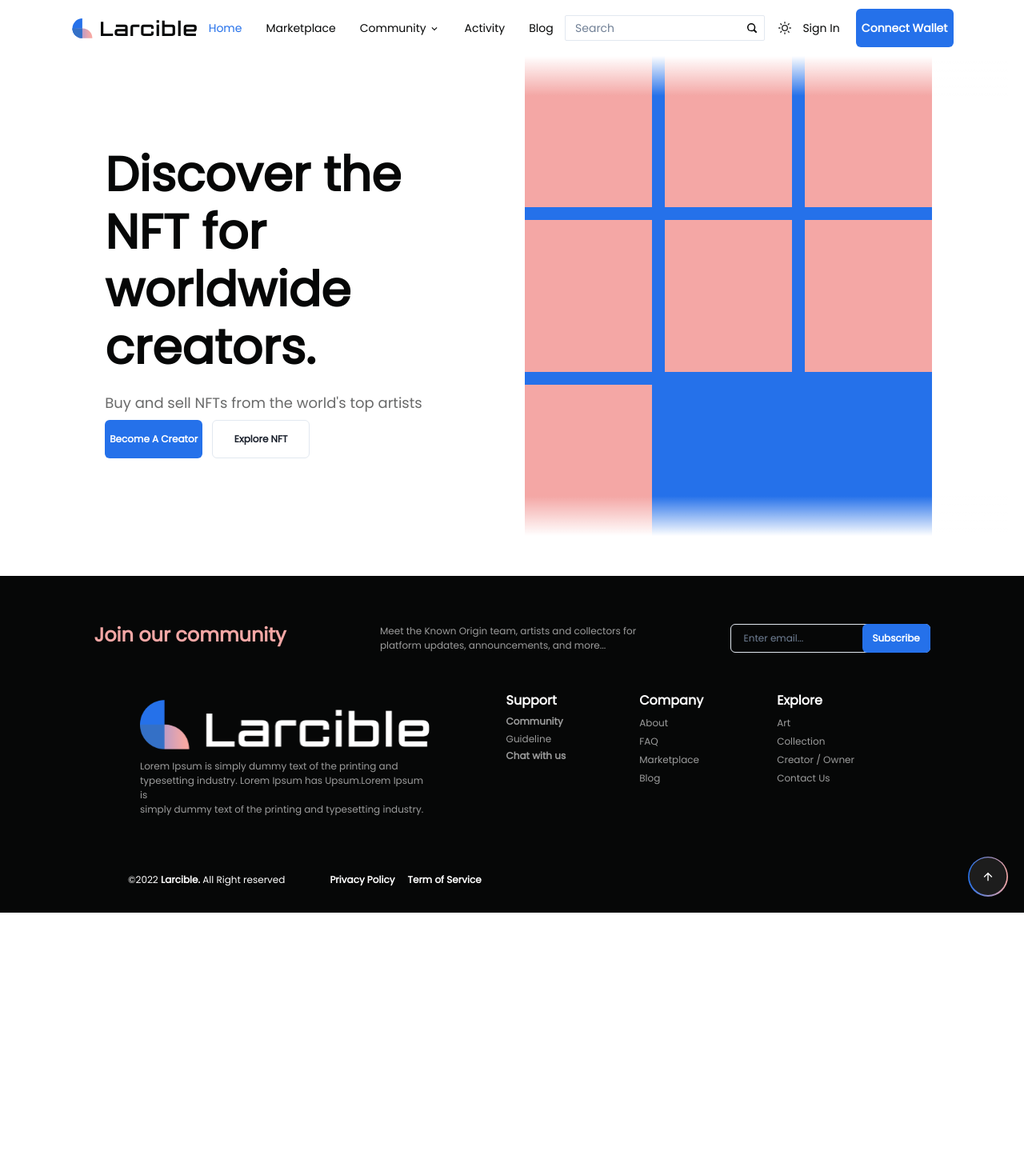
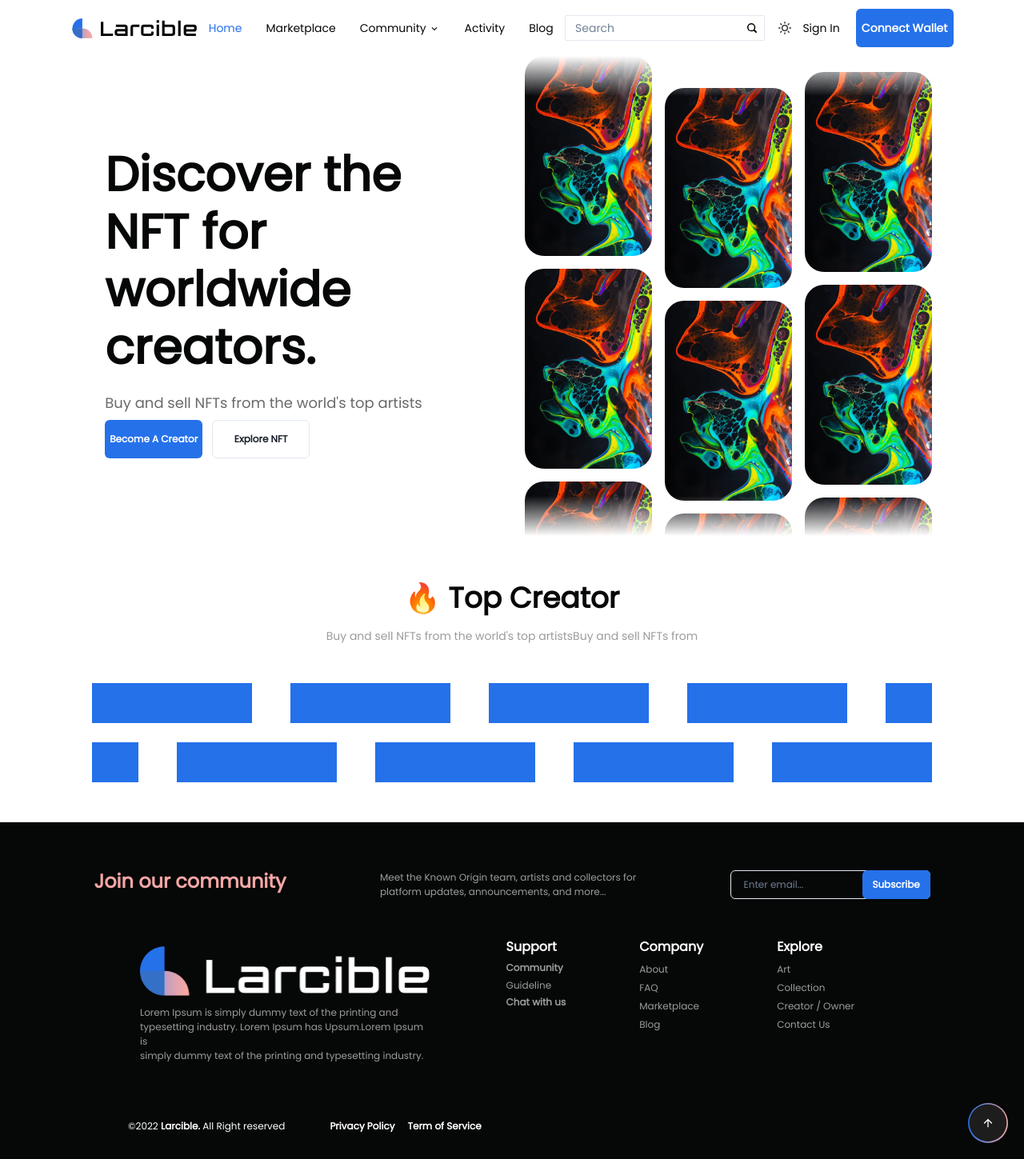
Before and after one commit to MuhannadPwC/NFT-Marketplace, a React (Vite) app in the folder frontend/: page / in a window 1280 px wide. Shown: the whole page at 80% size. Before the commit the page ends 1141 px from the top, so only its background shows below. Built offline with nearby package versions, Linux system fonts and the light colour scheme.

Commit message:
add: basic NFTScroller & starting top creators

```diff
--- a/frontend/src/components/Home/NftScroller.tsx
+++ b/frontend/src/components/Home/NftScroller.tsx
@@ -1,16 +1,39 @@
-import { Box, Container, Grid, GridItem } from "@chakra-ui/react";
+import { Box, Container, Flex, Grid, GridItem, Image } from "@chakra-ui/react";
+import image from "../../assets/image.png";
 
 const NftScroller = () => {
+
   return (
-    <Box h={"600px"} bg="Main" className="gradient-scroller">
+    <Box h={"600px"} className="gradient-scroller">
       <Grid h={"100%"} templateColumns="repeat(3, 1fr)" gap={4}>
-        <GridItem bg={"Kiss"}></GridItem>
-        <GridItem bg={"Kiss"}></GridItem>
-        <GridItem bg={"Kiss"}></GridItem>
-        <GridItem bg={"Kiss"}></GridItem>
-        <GridItem bg={"Kiss"}></GridItem>
-        <GridItem bg={"Kiss"}></GridItem>
-        <GridItem bg={"Kiss"}></GridItem>
+        <GridItem h={"100%"} overflow={"scroll"}>
+          <Image src={image} h={"250px"} mb={4} borderRadius="3xl" />
+          <Image src={image} h={"250px"} mb={4} borderRadius="3xl" />
+          <Image src={image} h={"250px"} mb={4} borderRadius="3xl" />
+          <Image src={image} h={"250px"} mb={4} borderRadius="3xl" />
+          <Image src={image} h={"250px"} mb={4} borderRadius="3xl" />
+          <Image src={image} h={"250px"} mb={4} borderRadius="3xl" />
+          <Image src={image} h={"250px"} mb={4} borderRadius="3xl" />
+        </GridItem>
+        <GridItem h={"100%"} overflow={"scroll"} pt={"10"}>
+          <Image src={image} h={"250px"} mb={4} borderRadius="3xl" />
+          <Image src={image} h={"250px"} mb={4} borderRadius="3xl" />
+          <Image src={image} h={"250px"} mb={4} borderRadius="3xl" />
+          <Image src={image} h={"250px"} mb={4} borderRadius="3xl" />
+          <Image src={image} h={"250px"} mb={4} borderRadius="3xl" />
+          <Image src={image} h={"250px"} mb={4} borderRadius="3xl" />
+          <Image src={image} h={"250px"} mb={4} borderRadius="3xl" />
+          <Image src={image} h={"250px"} mb={4} borderRadius="3xl" />
+        </GridItem>
+        <GridItem h={"100%"} overflow={"scroll"} pt={"5"}>
+          <Image src={image} h={"250px"} mb={4} borderRadius="3xl" />
+          <Image src={image} h={"250px"} mb={4} borderRadius="3xl" />
+          <Image src={image} h={"250px"} mb={4} borderRadius="3xl" />
+          <Image src={image} h={"250px"} mb={4} borderRadius="3xl" />
+          <Image src={image} h={"250px"} mb={4} borderRadius="3xl" />
+          <Image src={image} h={"250px"} mb={4} borderRadius="3xl" />
+          <Image src={image} h={"250px"} mb={4} borderRadius="3xl" />
+        </GridItem>
       </Grid>
     </Box>
   );
--- a/frontend/src/components/popovers/CommunityPopover.tsx
+++ b/frontend/src/components/popovers/CommunityPopover.tsx
@@ -1,5 +1,15 @@
 import { ChevronDownIcon } from "@chakra-ui/icons";
-import { Link, Popover, PopoverArrow, PopoverBody, PopoverContent, PopoverTrigger, StackDivider, Text, VStack } from "@chakra-ui/react";
+import {
+  Link,
+  Popover,
+  PopoverArrow,
+  PopoverBody,
+  PopoverContent,
+  PopoverTrigger,
+  StackDivider,
+  Text,
+  VStack,
+} from "@chakra-ui/react";
 
 const CommunityPopover = () => {
   return (
@@ -9,14 +19,38 @@ const CommunityPopover = () => {
           Community <ChevronDownIcon />
         </Text>
       </PopoverTrigger>
-      <PopoverContent w={'150px'} h="200px" borderRadius='8px'>
+      <PopoverContent w={"150px"} h="200px" borderRadius="8px">
         <PopoverArrow />
         <PopoverBody>
-          <VStack align={'flex-start'} justify='space-evenly' height={'180px'}>
-            <Link href={'https://www.twitter.com/'} isExternal>Twitter</Link>
-            <Link href={'https://web.telegram.org/k/'} isExternal>Telegram</Link>
-            <Link href={'https://web.whatsapp.com/'} isExternal>Whatsapp</Link>
-            <Link href={'https://discord.com/'} isExternal>Discord</Link>
+          <VStack align={"flex-start"} justify="space-evenly" height={"180px"}>
+            <Link
+              href={"https://www.twitter.com/"}
+              isExternal
+              _hover={{ textDecor: "none" }}
+            >
+              Twitter
+            </Link>
+            <Link
+              href={"https://web.telegram.org/k/"}
+              isExternal
+              _hover={{ textDecor: "none" }}
+            >
+              Telegram
+            </Link>
+            <Link
+              href={"https://web.whatsapp.com/"}
+              isExternal
+              _hover={{ textDecor: "none" }}
+            >
+              Whatsapp
+            </Link>
+            <Link
+              href={"https://discord.com/"}
+              isExternal
+              _hover={{ textDecor: "none" }}
+            >
+              Discord
+            </Link>
           </VStack>
         </PopoverBody>
       </PopoverContent>
--- a/frontend/src/pages/Home.tsx
+++ b/frontend/src/pages/Home.tsx
@@ -1,15 +1,46 @@
-import { Box, Container, Grid, GridItem, SimpleGrid } from "@chakra-ui/react";
+import { Box, Flex, Heading, SimpleGrid, Text } from "@chakra-ui/react";
 import Headline from "../components/Home/Headline";
 import NftScroller from "../components/Home/NftScroller";
 
 const Home = () => {
-
   return (
-    <Box width={'82%'} m="auto">
+    <Box width={"82%"} m="auto">
       <SimpleGrid columns={2} spacing="8">
         <Headline />
         <NftScroller />
       </SimpleGrid>
+      <Box mt={"14"}>
+        <Heading textAlign={"center"}>🔥 Top Creator</Heading>
+        <Text textAlign={"center"} opacity="40%" mt={4} fontSize="sm">
+          Buy and sell NFTs from the world's top artistsBuy and sell NFTs from
+        </Text>
+        <Flex gap={12} mt="12" overflow={"scroll"}>
+          <Box bg={"Main"} height="50px" minW={"200px"}></Box>
+          <Box bg={"Main"} height="50px" minW={"200px"}></Box>
+          <Box bg={"Main"} height="50px" minW={"200px"}></Box>
+          <Box bg={"Main"} height="50px" minW={"200px"}></Box>
+          <Box bg={"Main"} height="50px" minW={"200px"}></Box>
+          <Box bg={"Main"} height="50px" minW={"200px"}></Box>
+          <Box bg={"Main"} height="50px" minW={"200px"}></Box>
+          <Box bg={"Main"} height="50px" minW={"200px"}></Box>
+          <Box bg={"Main"} height="50px" minW={"200px"}></Box>
+          <Box bg={"Main"} height="50px" minW={"200px"}></Box>
+          <Box bg={"Main"} height="50px" minW={"200px"}></Box>
+        </Flex>
+        <Flex gap={12} mt="6" overflow={"scroll"} direction="row-reverse">
+          <Box bg={"Main"} height="50px" minW={"200px"}></Box>
+          <Box bg={"Main"} height="50px" minW={"200px"}></Box>
+          <Box bg={"Main"} height="50px" minW={"200px"}></Box>
+          <Box bg={"Main"} height="50px" minW={"200px"}></Box>
+          <Box bg={"Main"} height="50px" minW={"200px"}></Box>
+          <Box bg={"Main"} height="50px" minW={"200px"}></Box>
+          <Box bg={"Main"} height="50px" minW={"200px"}></Box>
+          <Box bg={"Main"} height="50px" minW={"200px"}></Box>
+          <Box bg={"Main"} height="50px" minW={"200px"}></Box>
+          <Box bg={"Main"} height="50px" minW={"200px"}></Box>
+          <Box bg={"Main"} height="50px" minW={"200px"}></Box>
+        </Flex>
+      </Box>
     </Box>
   );
 };
```
Also changed, not shown: frontend/src/components/Home/TopCreator.tsx (added, +11 -0 lines), frontend/src/assets/image.png (added).
